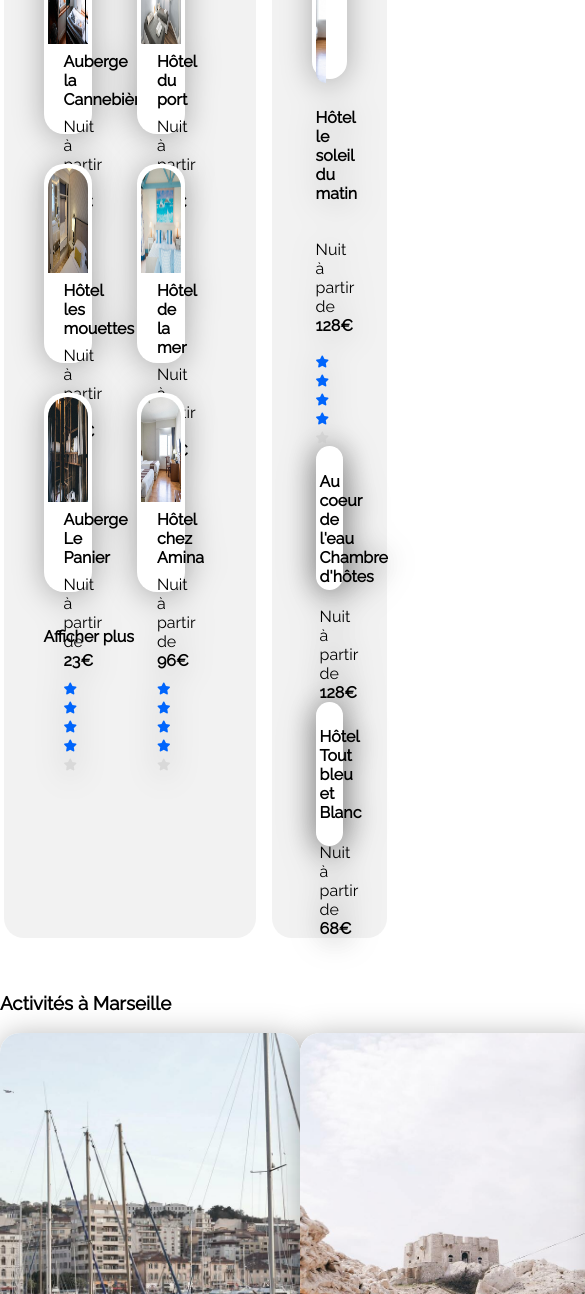
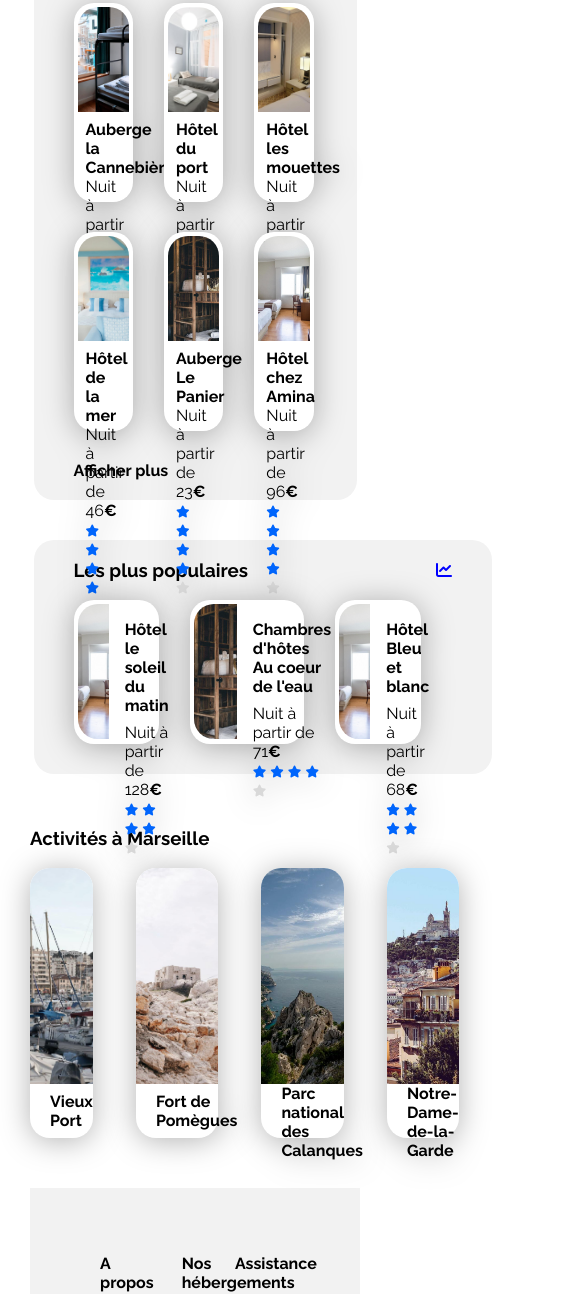
Before and after one commit to michelre/booki, a plain HTML site: page index.html in a window 390 px wide. Shown: the part 706-2000 px from the top of the page, 585 px wide, since content can reach past the window. Drawn offline with Linux system fonts and the light colour scheme.

Commit message:
début responsive tablette et correction plusieurs problèmes

```diff
--- a/index.html
+++ b/index.html
@@ -7,9 +7,11 @@
     <script src="https://kit.fontawesome.com/f2b2f2f42e.js" crossorigin="anonymous"></script>
     <link rel="preconnect" href="https://fonts.googleapis.com">
     <link rel="preconnect" href="https://fonts.gstatic.com" crossorigin>
-        <link href="https://fonts.googleapis.com/css2?family=Raleway&display=swap" rel="stylesheet">
-        <meta name="viewport" content="width=device-width, initial-scale=1" />
+    <link href="https://fonts.googleapis.com/css2?family=Raleway:wght@400;600;700&display=swap" rel="stylesheet">
+    <meta name="viewport" content="width=device-width, initial-scale=1"/>
 </head>
+
+
 <body class="container">
 <!--Header-->
     <header>
@@ -27,7 +29,9 @@
             </ul>
         </nav>
     </header>
-    <!--Fin Header-->
+<!--Fin header-->
+
+<!--Début main-->
 <main>
     <div id="main_top">
         <h1>Trouvez votre Hébergement pour des vacances de rêve</h1>
@@ -61,15 +65,15 @@
     <!--Hébergement card-->
 
     <section class="section_content" id="hebergements">
-        <div class="hebergements-container">
+        <div class="heb_container">
             <h3>Hébergement à Marseille</h3>
-            <div class="hebergements">
-                <article class="hebergement-card">
+            <div class="heb">
+                <article class="heb_card">
                     <img src="image/hebergements/3_medium/marcus-loke-WQJvWU_HZFo-unsplash.jpg" class="card_img">
                     <div>
                         <h4>Auberge la Cannebière</h4>
-                        <p>Nuit à partir de <b>25€</b></p>
-                        <div class="star">
+                        <p>Nuit à partir de 25<b>€</b></p>
+                        <div class="card_star">
                             <i class="fas fa-star star_blue"></i>
                             <i class="fas fa-star star_blue"></i>
                             <i class="fas fa-star star_blue"></i>
@@ -78,12 +82,12 @@
                         </div>
                     </div>
                 </article>
-                <article class="hebergement-card">
+                <article class="heb_card">
                     <img src="image/hebergements/3_medium/fred-kleber-gTbaxaVLvsg-unsplash.jpg" class="card_img">
                     <div>
                         <h4>Hôtel du port</h4>
-                    <p>Nuit à partir de <b>52€</b></p>
-                    <div class="star">
+                        <p>Nuit à partir de 52<b>€</b></p>
+                        <div class="card_star">
                             <i class="fas fa-star star_blue"></i>
                             <i class="fas fa-star star_blue"></i>
                             <i class="fas fa-star star_blue"></i>
@@ -92,12 +96,12 @@
                         </div>
                     </div>
                 </article>
-                <article class="hebergement-card">
+                <article class="heb_card">
                     <img src="image/hebergements/3_medium/reisetopia-B8WIgxA_PFU-unsplash.jpg" class="card_img">
                     <div>
                         <h4>Hôtel les mouettes</h4>
-                    <p>Nuit à partir de <b>76€</b></p>
-                    <div class="star">
+                        <p>Nuit à partir de 76<b>€</b></p>
+                        <div class="card_star">
                             <i class="fas fa-star star_blue"></i>
                             <i class="fas fa-star star_blue"></i>
                             <i class="fas fa-star star_blue"></i>
@@ -106,12 +110,12 @@
                         </div>
                     </div>
                 </article>
-                <article class="hebergement-card">
+                <article class="heb_card">
                     <img src="image/hebergements/3_medium/annie-spratt-Eg1qcIitAuA-unsplash.jpg" class="card_img">
                     <div>
                         <h4>Hôtel de la mer</h4>
-                    <p>Nuit à partir de <b>46€</b></p>
-                    <div class="star">
+                        <p>Nuit à partir de 46<b>€</b></p>
+                        <div class="card_star">
                             <i class="fas fa-star star_blue"></i>
                             <i class="fas fa-star star_blue"></i>
                             <i class="fas fa-star star_blue"></i>
@@ -120,12 +124,12 @@
                         </div>
                     </div>
                 </article>
-                <article class="hebergement-card">
+                <article class="heb_card">
                     <img src="image/hebergements/3_medium/nicate-lee-kT-ZyaiwBe0-unsplash.jpg" class="card_img">
                     <div>
                         <h4>Auberge Le Panier</h4>
-                    <p>Nuit à partir de <b>23€</b></p>
-                    <div class="star">
+                        <p>Nuit à partir de 23<b>€</b></p>
+                        <div class="card_star">
                             <i class="fas fa-star star_blue"></i>
                             <i class="fas fa-star star_blue"></i>
                             <i class="fas fa-star star_blue"></i>
@@ -134,12 +138,12 @@
                         </div>
                     </div>
                 </article>
-                <article class="hebergement-card">
+                <article class="heb_card">
                     <img src="image/hebergements/3_medium/febrian-zakaria-M6S1WvfW68A-unsplash.jpg" class="card_img">
                     <div>
                         <h4>Hôtel chez Amina</h4>
-                    <p>Nuit à partir de <b>96€</b></p>
-                    <div class="star">
+                        <p>Nuit à partir de 96<b>€</b></p>
+                        <div class="card_star">
                             <i class="fas fa-star star_blue"></i>
                             <i class="fas fa-star star_blue"></i>
                             <i class="fas fa-star star_blue"></i>
@@ -148,25 +152,24 @@
                         </div>
                     </div>
                 </article>
+            </div>
             <a href="#" class="showMore">Afficher plus</a>
-            </div>
         </div>
 
         <!--Populaire card-->
-    <div class="populaire_container">
+        <div class="pop_container">
             <div class="populaire">
-            <div class="titre_pop">
+                <div class="pop_titre_section">
                     <h3>Les plus populaires</h3>
                     <i class="fa-solid fa-chart-line"></i>
                 </div>
-            <div class="list_populaire">
-                <div class="card_populaire">
-                    <div class="img_populaire_card">
-                    <img src="image/hebergements/3_medium/febrian-zakaria-M6S1WvfW68A-unsplash.jpg" class="img_populaire"></div>
-                    <div class="populaireC">
+                <div class="pop_list">
+                    <div class="pop_card">
+                        <img src="image/hebergements/3_medium/febrian-zakaria-M6S1WvfW68A-unsplash.jpg" class="pop_card_img">
+                        <div class="pop_card_info">
                             <h4>Hôtel le soleil du matin</h4>
-                    <p>Nuit à partir de <b>128€</b></p>
-                    <div class="star">
+                            <p>Nuit à partir de 128<b>€</b></p>
+                            <div class="card_star">
                                 <i class="fas fa-star star_blue"></i>
                                 <i class="fas fa-star star_blue"></i>
                                 <i class="fas fa-star star_blue"></i>
@@ -174,18 +177,34 @@
                                 <i class="fas fa-star star_grey"></i>
                             </div>
                         </div>
-                <div>
-                <div class="card_populaire">
-                    <h4>Au coeur de l'eau<br>Chambre d'hôtes</h4>
-                    <!--Image ici ?-->
-                    <p>Nuit à partir de <b>128€</b></p>
-                    <!--icone d'étoiles ici ?-->
                     </div>
-                <div class="card_populaire">
-                    <h4>Hôtel Tout bleu et Blanc</h4>
-                    <!--Image ici ?-->
-                    <p>Nuit à partir de <b>68€</b></p>
-                    <!--icone d'étoiles ici ?-->
+                    <div class="pop_card">
+                        <img src="image/hebergements/3_medium/nicate-lee-kT-ZyaiwBe0-unsplash.jpg" class="pop_card_img">
+                        <div class="pop_card_info">
+                            <h4>Chambres d'hôtes Au coeur de l'eau</h4>
+                            <p>Nuit à partir de 71<b>€</b></p>
+                            <div class="card_star">
+                                <i class="fas fa-star star_blue"></i>
+                                <i class="fas fa-star star_blue"></i>
+                                <i class="fas fa-star star_blue"></i>
+                                <i class="fas fa-star star_blue"></i>
+                                <i class="fas fa-star star_grey"></i>
+                            </div>
+                        </div>
+                    </div>
+                    <div class="pop_card">
+                        <img src="image/hebergements/3_medium/febrian-zakaria-M6S1WvfW68A-unsplash.jpg" class="pop_card_img">
+                        <div class="pop_card_info">
+                            <h4>Hôtel Bleu et blanc</h4>
+                            <p>Nuit à partir de 68<b>€</b></p>
+                            <div class="card_star">
+                                <i class="fas fa-star star_blue"></i>
+                                <i class="fas fa-star star_blue"></i>
+                                <i class="fas fa-star star_blue"></i>
+                                <i class="fas fa-star star_blue"></i>
+                                <i class="fas fa-star star_grey"></i>
+                            </div>
+                        </div>
                     </div>
                 </div>
             </div>
@@ -198,7 +217,9 @@
         <div class="activities_list">
             <div class="activities_card">
                 <img src="image/activites/3_medium/reno-laithienne-QUgJhdY5Fyk-unsplash.jpg">
+                <div class="activities_desc">
                     <p>Vieux Port</p>
+                </div>
             </div>
             <div class="activities_card">
                 <img src="image/activites/3_medium/paul-hermann-QFTrLdQIRhI-unsplash.jpg">
--- a/style.css
+++ b/style.css
@@ -1,3 +1,5 @@
+/* GENERAUX */
+
 * {
     scroll-behavior: smooth;
 }
@@ -10,20 +12,24 @@ a{
     text-decoration: none;
 }
 
-h1{
-    font-weight: 900;
-}
-
 .container {
     max-width: 1340px;
     margin: auto;
 }
 
+/* NAV ET LOGO */
+
+.logo{
+    width: 65px;
+    height: 20px;
+}
+
 nav{
+    padding-top: 45px;
     display: flex;
     justify-content: space-between;
     align-items: center;
-    margin-top: 15px;
+    margin: 15px 0 60px 0;
 }
 
 #nav_bar{
@@ -33,33 +39,28 @@ nav{
     margin: 0;
 }
 
-.logo{
-
-}
-
-
 #nav_bar a{
     text-decoration: none;
     border-top: 3px solid transparent;
-    padding-top: 35px;
+    padding: 60px 40px 0;
 }
 
 #nav_bar a:hover{
-    border-top-color: blue;
-    color: blue;
+    border-top-color: #0065FC;
+    color: #0065FC;
 }
 
 #nav_bar a:last-child{
     margin-left: 60px;
 }
 
-footer {
-    background: #F2F2F2;
-    display: flex;
-    justify-content:space-around;
-    margin-top: 50px;
-    padding: 20px;
+/* TITRE & TEXTE */
+
+h1{
+    font-weight: 700;
 }
+
+/* BARRE DE RECHERCHE */
 
 #search{
     display: flex;
@@ -106,6 +107,12 @@ footer {
 #button_search_icon{
     display: none;
 }
+
+#search_input::placeholder {
+    color: black;
+}
+
+/* FILTRE DE RECHERCHE & INFORMATION */
 
 .search_filter{
     display: flex
@@ -158,6 +165,7 @@ footer {
     justify-content: center;
 }
 
+/* SECTION HEB ET POP */
 
 .section_content{
     display: flex;
@@ -165,44 +173,49 @@ footer {
     padding: 3.5px;
 }
 
-.hebergements-container{
+/* HEBERGEMENT */
+
+.heb_container{
     background-color: #F2F2F2;
     border-radius: 20px;
     width: 66%;
-    padding: 0 40px;
+    padding: 0 9px 0 40px;
     box-sizing: border-box;
 }
 
-.hebergements{
+.heb{
     display: flex;
     flex-wrap: wrap;
     align-items: center;
-    justify-content: space-between;
 }
 
-.hebergement-card{
+.heb_card{
     display: inline-block;
     height: 199px;
-    width: 28%;
+    width: calc(33% - 31px);
     background-color: white;
     padding: 4px;
     border-radius: 20px;
     filter: drop-shadow(0px 3px 15px rgba(0, 0, 0, 0.3));
     box-sizing: border-box;
-    margin-bottom: 30px;
-    margin-right: 31px;
+    margin: 0 31px 30px 0;
 }
 
-.hebergement-card h4, .hebergement-card p{
+.heb_card h4{
+    font-weight: 700;
+}
+
+.heb_card h4, .heb_card p{
     margin: 0;
 }
 
-.hebergement-card > div {
+.heb_card > div {
     padding: 4px 16px;
 }
 
-.hebergement-card p {
+.heb_card p {
     padding: 8px 0;
+    font-weight: 400;
 }
 
 .card_img{
@@ -210,13 +223,43 @@ footer {
     height: 55%;
     border-top-left-radius: 20px;
     border-top-right-radius: 20px;
+    object-fit: cover;
 }
 
-.hebergements h3{
+.heb h3{
     margin: 30px;
 }
 
-.star i {
+.showMore{
+    text-decoration: none;
+    color: black;
+    padding: 5px 0;
+    font-weight: bold;
+}
+
+/* POPULAIRE */
+
+.pop_container{
+    background-color: #F2F2F2;
+    border-radius: 20px;
+    width: 30%;
+    padding: 0 40px;
+    box-sizing: border-box;
+}
+
+.pop_card_info h4 {
+    margin: 0;
+}
+
+.pop_card_info p {
+    margin: 8px 0 0 0;
+}
+
+.card_star {
+    margin: auto 0 0 0;
+}
+
+.card_star i {
     font-size: 12px;
 }
 
@@ -228,23 +271,8 @@ footer {
     color: #D9D9D9;
 }
 
-.showMore{
-    text-decoration: none;
-    color: black;
-    padding: 5px 0;
-    font-weight: bold;
-}
-
-.populaire_container{
-    background-color: #F2F2F2;
-    border-radius: 20px;
-    width: 30%;
-    padding: 0 40px;
-    box-sizing: border-box;
-}
-
-.card_populaire{
-    display: inline-block;
+.pop_card{
+    display: flex;
     height: 144px;
     width: 100%;
     background-color: white;
@@ -252,13 +280,12 @@ footer {
     border-radius: 20px;
     filter: drop-shadow(0px 3px 15px rgba(0, 0, 0, 0.3));
     box-sizing: border-box;
-    margin-bottom: 30px;
-    margin-right: 31px;
+    margin: 0 31px 30px 0;
 }
 
-.img_populaire{
+.pop_card_img{
     width: 40%;
-    height: 144px;
+    height: 135px;
     object-fit: cover;
     border-top-left-radius: 20px;
     border-bottom-left-radius: 20px;
@@ -266,12 +293,24 @@ footer {
     flex-shrink: 0;
 }
 
-.populaireC{
+.pop_card_info{
     margin: 0;
-    padding: 0;
+    padding: 16px;
     display: flex;
     flex-direction: column;
 }
+
+.pop_titre_section{
+    display: flex;
+    align-items: center;
+}
+
+.fa-chart-line{
+    color: blue;
+    margin-left: auto;
+}
+
+/* ACTIVITES */
 
 .activities{
     margin-top: 50px;
@@ -286,19 +325,31 @@ footer {
     background-color: white;
     border-radius: 20px;
     filter: drop-shadow(0px 3px 15px rgba(0, 0, 0, 0.3));
+    height: 445px;
+    width: 25%;
+    margin-right: 43px;
+    display: flex;
+    flex-wrap: wrap;
+}
+
+.activities_card:last-child {
+    margin-right: 0;
 }
 
 .activities_card img{
-    height: 445px;
-    width: 300px;
+    width: 100%;
+    height: 90%;
     border-radius: 20px 20px 0 0;
     object-fit: cover;
 }
 
 .activities_card p{
     padding-left: 20px;
-    font-weight: bold;
+    font-weight: 700;
+    margin: 0;
 }
+
+/* FOOTER */
 
 .footer_left ul{
     padding: 0;
@@ -308,6 +359,10 @@ footer {
 .footer_left li{
     list-style-type: none;
     text-decoration: none;
+}
+
+.footer_mid {
+    margin: 0 200px;
 }
 
 .footer_mid ul{
@@ -330,12 +385,79 @@ footer {
     text-decoration: none;
 }
 
-.fa-chart-line{
-    color: blue;
-    margin-left: auto;
+footer {
+    background: #F2F2F2;
+    display: flex;
+    margin-top: 50px;
+    padding: 45px 70px;
 }
 
-.titre_pop{
+footer a {
+    line-height: 19px;
+    margin-top: 8px;
+    display: block;
+    color: black;
+}
+
+
+/*               RESPONSIVE TABLETTE                */
+
+
+@media all and (max-width: 992px){
+
+.container{
+    margin: 0 30px 0 30px;
+}
+
+.section_content{
+    flex-wrap: wrap;
+}
+
+.heb_container{
+    width: auto;
+    padding-bottom: 20px;
+}
+
+.pop_container{
     display: flex;
-    align-items: center;
+    flex-direction: row;
+    margin-top: 40px;
+    width: auto;
 }
+
+.pop_card{
+    width: 30%;
+}
+
+.pop_list{
+    display: flex;
+    flex-direction: row;
+}
+
+.activities_card{
+    height: 270px;
+}
+
+.activities_card img{
+    height:80%;
+}
+
+.footer_left{
+    width: 35%;
+}
+
+.footer_mid{
+    width: 20%;
+    margin: 0 8%
+}
+
+
+.heb_card p{
+    padding: 0;
+}
+
+.heb_card > div{
+    padding-left: 8px;
+}
+
+}
```
Lines whose indentation alone changed are shown as unchanged.
